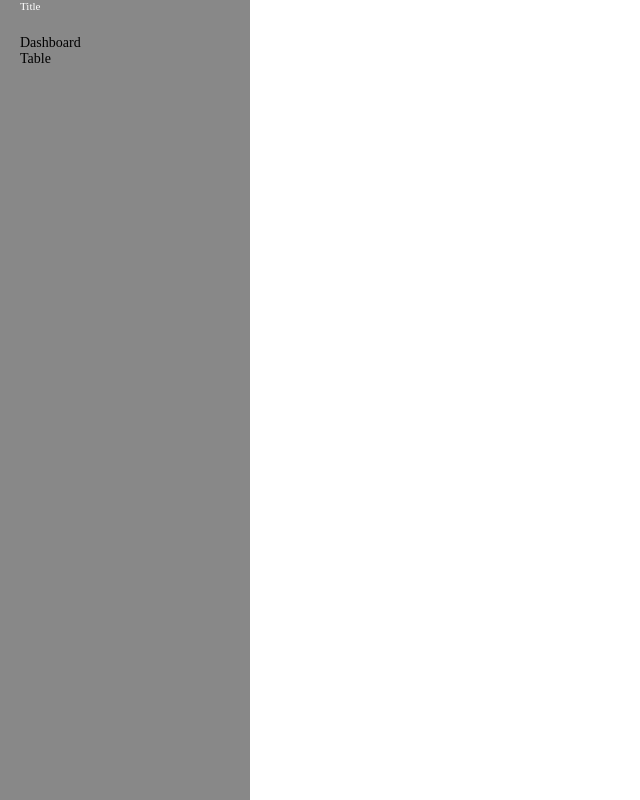
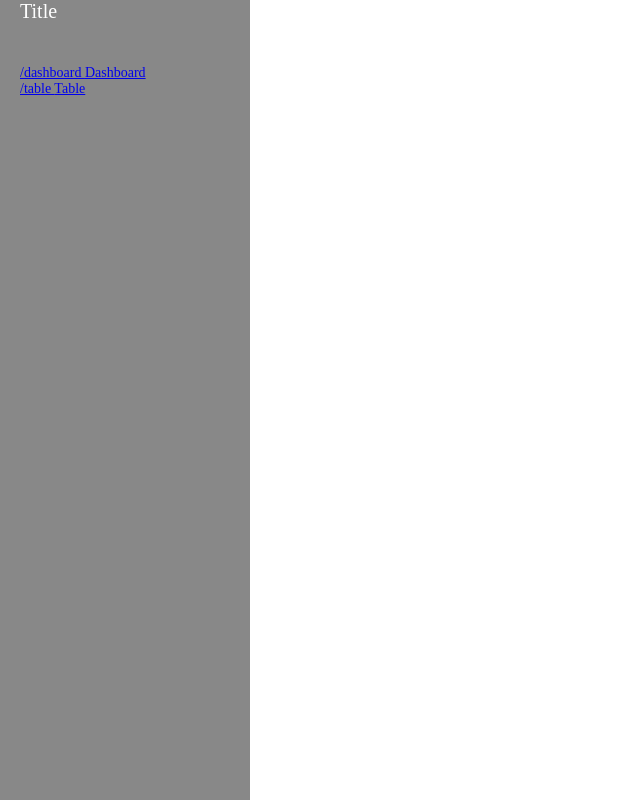
Before and after one commit to harutotanabe09/NuxtAdminConfig, a Nuxt app: page / in a window 1280 px wide. Shown: the whole page, without its empty margins (0-640 px from the left). Built offline with nearby package versions, Linux system fonts and the light colour scheme.

Commit message:
feat: 🎸 add sidemenu link

```diff
--- /dev/null
+++ b/components/layout/Empty.vue
@@ -0,0 +1,24 @@
+<template>
+  <div class="empty"></div>
+</template>
+
+<script lang="ts">
+import Vue from 'vue'
+
+export default Vue.extend({
+  name: 'empty',
+  props: {},
+  data() {},
+  computed: {},
+  watch: {},
+  methods: {},
+})
+</script>
+
+<style lang="scss" scoped>
+.empty {
+  position: relative;
+  display: block;
+  width: 100%;
+}
+</style>
--- a/components/layout/SideMenu.vue
+++ b/components/layout/SideMenu.vue
@@ -54,8 +54,8 @@ export default Vue.extend({
     list-style: none;
 
     > .title {
-      height: 35px;
-      font-size: $font-size-11;
+      height: 65px;
+      font-size: $font-size-large;
       color: $text-app-button-disable;
     }
   }
--- a/components/layout/SideMenuItem.vue
+++ b/components/layout/SideMenuItem.vue
@@ -1,19 +1,23 @@
 <template>
   <div class="side-menu-item">
     <transition name="fade-animation">
-      <span class="title">{{ item.title }}</span>
+      <side-menu-link :url="item.href">
+        <span class="title">{{ item.title }}</span>
+      </side-menu-link>
     </transition>
   </div>
 </template>
 
 <script lang="ts">
 import Vue from 'vue'
+import SideMenuLink from '~/components/layout/SideMenuLink.vue'
 
 export default Vue.extend({
   name: 'SideMenuItem',
+  components: { SideMenuLink },
   props: {
     item: {
-      type: Array,
+      type: Object,
       required: true,
     },
   },
@@ -25,37 +29,9 @@ export default Vue.extend({
 </script>
 
 <style lang="scss" scoped>
-.wrapper {
-  position: fixed;
-  width: 250px;
-  height: 100%;
-  padding: 0;
-  background: $bg-side-menu;
-
-  > .side-menu {
-    position: absolute;
-    top: 0;
-    bottom: 0;
-    padding: 0;
-    margin: 0;
-    overflow-x: hidden;
-    overflow-y: auto;
-    text-indent: 20px;
-    list-style: none;
-
-    > .title {
-      height: 35px;
-      font-size: $font-size-11;
-      color: $text-app-button-disable;
-
-      &.fade-animation-enter-active {
-        transition: opacity 0.15s ease, visibility 0.15s ease;
-      }
-
-      &.fade-animation-leave-active {
-        transition: opacity 0.15s ease, visibility 0.15s ease;
-      }
-    }
-  }
+.side-menu-item {
+  position: relative;
+  display: block;
+  width: 100%;
 }
 </style>
--- /dev/null
+++ b/components/layout/SideMenuLink.vue
@@ -0,0 +1,35 @@
+<template>
+  <div class="side-menu-link">
+    <!-- TODO: nuxt link how to pass -->
+    <nuxt-link to=":url">
+      {{ url }}
+      <slot />
+    </nuxt-link>
+  </div>
+</template>
+
+<script lang="ts">
+import Vue from 'vue'
+
+export default Vue.extend({
+  name: 'SideMenuLink',
+  props: {
+    url: {
+      type: String,
+      required: true,
+    },
+  },
+  data() {},
+  computed: {},
+  watch: {},
+  methods: {},
+})
+</script>
+
+<style lang="scss" scoped>
+.empty {
+  position: relative;
+  display: block;
+  width: 100%;
+}
+</style>
--- a/package.json
+++ b/package.json
@@ -34,6 +34,7 @@
     "@commitlint/config-conventional": "^12.0.1",
     "@nuxt/types": "^2.15.3",
     "@nuxt/typescript-build": "^2.1.0",
+    "@nuxtjs/eslint-config": "^6.0.0",
     "@nuxtjs/eslint-config-typescript": "^6.0.0",
     "@nuxtjs/eslint-module": "^3.0.2",
     "@nuxtjs/style-resources": "^1.0.0",
```
Also changed, not shown: 2 other files (tests, documents, lock files or other folders).
